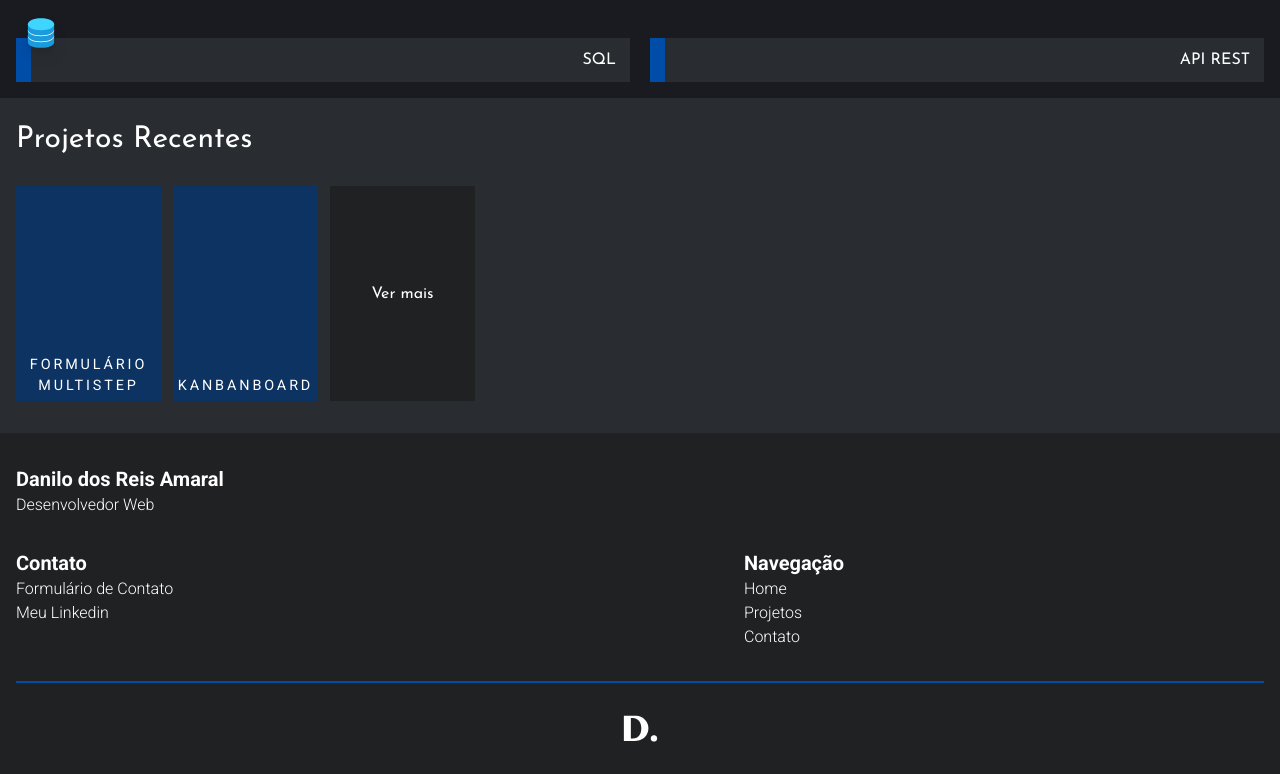
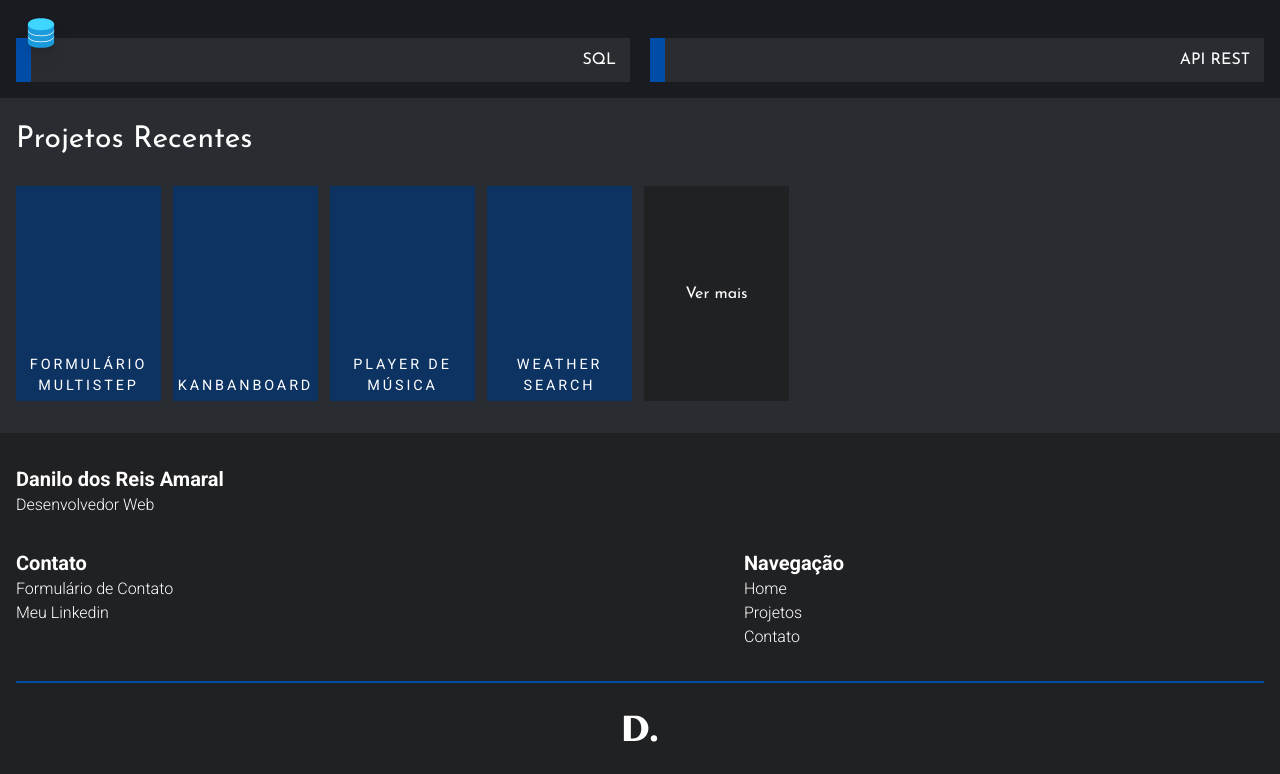
Before and after one commit to DanReiss/personal-website, a Next.js app: page / in a window 1280 px wide. Shown: the part 1586-2360 px from the top of the page. Built offline with nearby package versions, Linux system fonts and the light colour scheme.

Commit message:
adicionar efeitos no hover dos inputs

```diff
--- a/public/projects.json
+++ b/public/projects.json
@@ -5,18 +5,41 @@
       "year": 2023,
       "description": "Projeto que simula um formulário de registro em um aplicativo sobre exércicios e vida saudável.O formulário possui validação dos campos e é dividido em várias etapas para melhorar a experiência do usuário",
       "tags": ["react", "javascript", "sass"],
-      "image": "/images/form.png",
+      "image": "/images/stepform.png",
+      "gif": "/gifs/stepform.gif",
       "githuburl": "https://github.com/DanReiss/multistep-form-react",
       "vercelurl": "https://formultistep-danreiss.vercel.app/"
     },
     {
       "name": "KanbanBoard",
       "year": 2022,
-      "description": "Projeto de um 'Kanban', método de controle de fluxo de trabalho, muito usado por empresas.O projeto usa o sistema 'Drag and Drop' do JavaScript para que o usuário possa interagir com as tarefas ",
+      "description": "Projeto de um 'Kanban', método de controle de fluxo de trabalho, muito usado por empresas.O projeto usa o sistema 'Drag and Drop' do JavaScript para que o usuário possa interagir com as tarefas.",
       "tags": ["javascript", "bootstrap", "css"],
       "image": "/images/kanban.png",
+      "gif": "/gifs/kanban.gif",
       "githuburl": "https://github.com/DanReiss/KanbanBoard/",
       "vercelurl": "https://kanbanboard-danreiss.vercel.app"
+    },
+    {
+      "name": "Player de Música",
+      "year": 2022,
+      "description": "Projeto de um Player de Música, no qual o usuário pode controlar as faixas, alterando volume, voltando e adiantando a música, entre outras funcionalidades.",
+      "tags": ["javascript", "css", "html"],
+      "image": "/images/musicplayer.png",
+      "gif": "/gifs/musicplayer.gif",
+      "githuburl": "https://github.com/DanReiss/Player-Musica/",
+      "vercelurl": "https://justlisten-danreiss.vercel.app"
+    },
+    {
+      "name": "Weather Search",
+      "year": 2022,
+      "description": "Aplicação para consultar o clima de acordo com o nome da cidade. O usuário pode visualizar informações como a temperatura, velocidade do vento, etc.",
+      "tags": ["javascript", "css", "html"],
+      "image": "/images/weathersearch.png",
+      "gif": "/gifs/weathersearch.gif",
+      "githuburl": "https://github.com/DanReiss/Previsao-do-Tempo",
+      "vercelurl": "https://weathersearch-danreiss.vercel.app"
     }
+
   ]
 }
--- a/src/pages/contact.jsx
+++ b/src/pages/contact.jsx
@@ -20,19 +20,19 @@ function Contact() {
           <form action="https://formsubmit.co/c4baf9a12205d942d5f8de171813f333" method="POST">
             <label className="block h-full mb-2">
               Assunto
-              <input type="text" name="about" required className="w-full text-dark_blue p-1" />
+              <input type="text" name="about" required className="w-full text-dark_blue p-1 focus:border-r-8 focus:border-blue focus:outline-0" />
             </label>
             <label className="block h-full mb-2">
               Email
-              <input type="text" name="email" required className="w-full text-dark_blue p-1" />
+              <input type="text" name="email" required className="w-full text-dark_blue p-1 focus:border-r-8 focus:border-blue focus:outline-0" />
             </label>
             <label className="block h-full mb-2">
               Nome
-              <input type="text" name="name" required className="w-full text-dark_blue p-1" />
+              <input type="text" name="name" required className="w-full text-dark_blue p-1 focus:border-r-8 focus:border-blue focus:outline-0" />
             </label>
             <label className="block h-full mb-2">
               Mensagem
-              <textarea cols="30" rows="10" name="message" required className="w-full text-dark_blue p-1" />
+              <textarea cols="30" rows="10" name="message" required className="w-full text-dark_blue p-1 focus:border-4 focus:border-blue focus:outline-0" />
             </label>
             <button type="submit" className="block m-auto bg-blue px-10 py-1">Enviar</button>
           </form>
```
